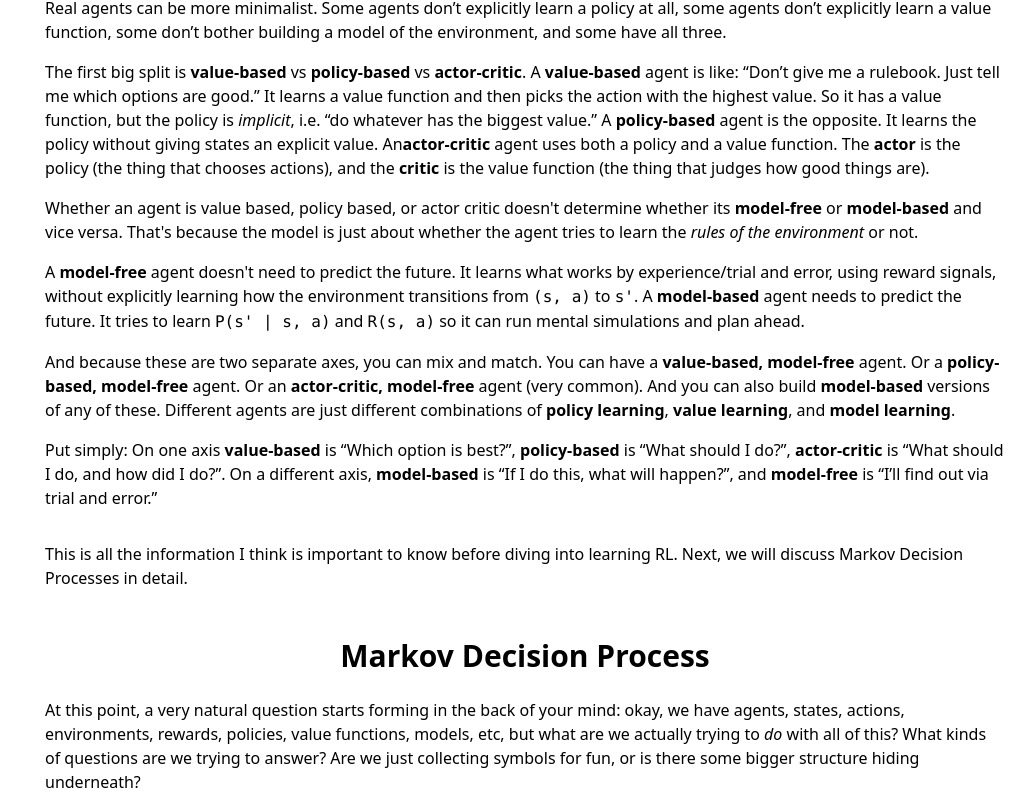
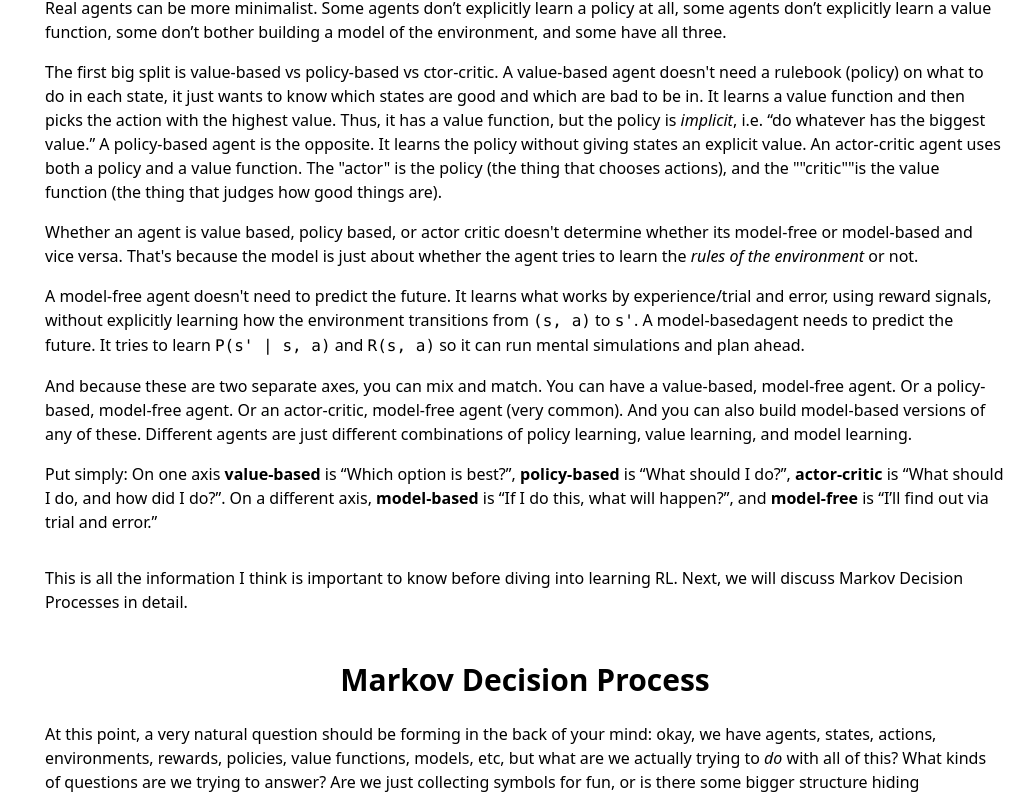
Before and after one commit to WilliamGiammona/learning-ai, a Next.js app: page /reinforcement-learning in a window 1280 px wide. Shown: the part 4177-4975 px from the top of the page, without its empty margins (259-1280 px from the left). Built offline with nearby package versions, Linux system fonts and the light colour scheme.

Commit message:
continuing introduction

```diff
--- a/app/reinforcement-learning/page.tsx
+++ b/app/reinforcement-learning/page.tsx
@@ -115,8 +115,8 @@ export default function ReinforcementLearningPage() {
               decisions. The goal is simple (and also not simple at all), at
               every moment in time the agent should pick the action that will
               eventually lead to the most overall reward. Not, “the most reward
-              right now” (short-sighted reward), but “the most reward when
-              everything is said and done” (far-sighted reward). To keep things
+              right now” (short sighted reward), but “the most reward when
+              everything is said and done” (far sighted reward). To keep things
               concrete, I'll use chess as our main example.
             </p>
             <p className="mb-4">
@@ -459,48 +459,44 @@ export default function ReinforcementLearningPage() {
               environment, and some have all three.
             </p>
             <p className="mb-4">
-              The first big split is <strong>value-based</strong> vs{" "}
-              <strong>policy-based</strong> vs <strong>actor-critic</strong>. A{" "}
-              <strong>value-based</strong> agent is like: “Don’t give me a
-              rulebook. Just tell me which options are good.” It learns a value
-              function and then picks the action with the highest value. So it
-              has a value function, but the policy is <em>implicit</em>, i.e.
-              “do whatever has the biggest value.” A{" "}
-              <strong>policy-based</strong> agent is the opposite. It learns the
-              policy without giving states an explicit value. An
-              <strong>actor-critic</strong> agent uses both a policy and a value
-              function. The <strong>actor</strong> is the policy (the thing that
-              chooses actions), and the <strong>critic</strong> is the value
-              function (the thing that judges how good things are).
+              The first big split is value-based vs policy-based vs ctor-critic.
+              A value-based agent doesn't need a rulebook (policy) on what to do
+              in each state, it just wants to know which states are good and
+              which are bad to be in. It learns a value function and then picks
+              the action with the highest value. Thus, it has a value function,
+              but the policy is <em>implicit</em>, i.e. “do whatever has the
+              biggest value.” A policy-based agent is the opposite. It learns
+              the policy without giving states an explicit value. An
+              actor-critic agent uses both a policy and a value function. The
+              "actor" is the policy (the thing that chooses actions), and the
+              ""critic""is the value function (the thing that judges how good
+              things are).
             </p>
 
             <p className="mb-4">
               Whether an agent is value based, policy based, or actor critic
-              doesn't determine whether its
-              <strong> model-free</strong> or <strong>model-based</strong> and
-              vice versa. That's because the model is just about whether the
-              agent tries to learn the <em>rules of the environment</em> or not.
+              doesn't determine whether its model-free or model-based and vice
+              versa. That's because the model is just about whether the agent
+              tries to learn the <em>rules of the environment</em> or not.
             </p>
             <p className="mb-4">
-              A <strong>model-free</strong> agent doesn't need to predict the
-              future. It learns what works by experience/trial and error, using
-              reward signals, without explicitly learning how the environment
-              transitions from <span className="font-mono">(s, a)</span> to{" "}
-              <span className="font-mono">s'</span>. A{" "}
-              <strong>model-based</strong> agent needs to predict the future. It
-              tries to learn <span className="font-mono">P(s' | s, a)</span> and{" "}
+              A model-free agent doesn't need to predict the future. It learns
+              what works by experience/trial and error, using reward signals,
+              without explicitly learning how the environment transitions from{" "}
+              <span className="font-mono">(s, a)</span> to{" "}
+              <span className="font-mono">s'</span>. A model-basedagent needs to
+              predict the future. It tries to learn{" "}
+              <span className="font-mono">P(s' | s, a)</span> and{" "}
               <span className="font-mono">R(s, a)</span> so it can run mental
               simulations and plan ahead.
             </p>
             <p className="mb-4">
               And because these are two separate axes, you can mix and match.
-              You can have a <strong>value-based, model-free</strong> agent. Or
-              a <strong>policy-based, model-free</strong> agent. Or an{" "}
-              <strong>actor-critic, model-free</strong> agent (very common). And
-              you can also build <strong>model-based</strong> versions of any of
-              these. Different agents are just different combinations of{" "}
-              <strong>policy learning</strong>, <strong>value learning</strong>,
-              and <strong>model learning</strong>.
+              You can have a value-based, model-free agent. Or a policy-based,
+              model-free agent. Or an actor-critic, model-free agent (very
+              common). And you can also build model-based versions of any of
+              these. Different agents are just different combinations of policy
+              learning, value learning, and model learning.
             </p>
             <p className="mb-8">
               Put simply: On one axis <strong>value-based</strong> is “Which
@@ -522,12 +518,13 @@ export default function ReinforcementLearningPage() {
               Markov Decision Process
             </h1>
             <p className="mb-4">
-              At this point, a very natural question starts forming in the back
-              of your mind: okay, we have agents, states, actions, environments,
-              rewards, policies, value functions, models, etc, but what are we
-              actually trying to <em>do</em> with all of this? What kinds of
-              questions are we trying to answer? Are we just collecting symbols
-              for fun, or is there some bigger structure hiding underneath?
+              At this point, a very natural question should be forming in the
+              back of your mind: okay, we have agents, states, actions,
+              environments, rewards, policies, value functions, models, etc, but
+              what are we actually trying to <em>do</em> with all of this? What
+              kinds of questions are we trying to answer? Are we just collecting
+              symbols for fun, or is there some bigger structure hiding
+              underneath?
             </p>
 
             <p className="mb-4">
```
